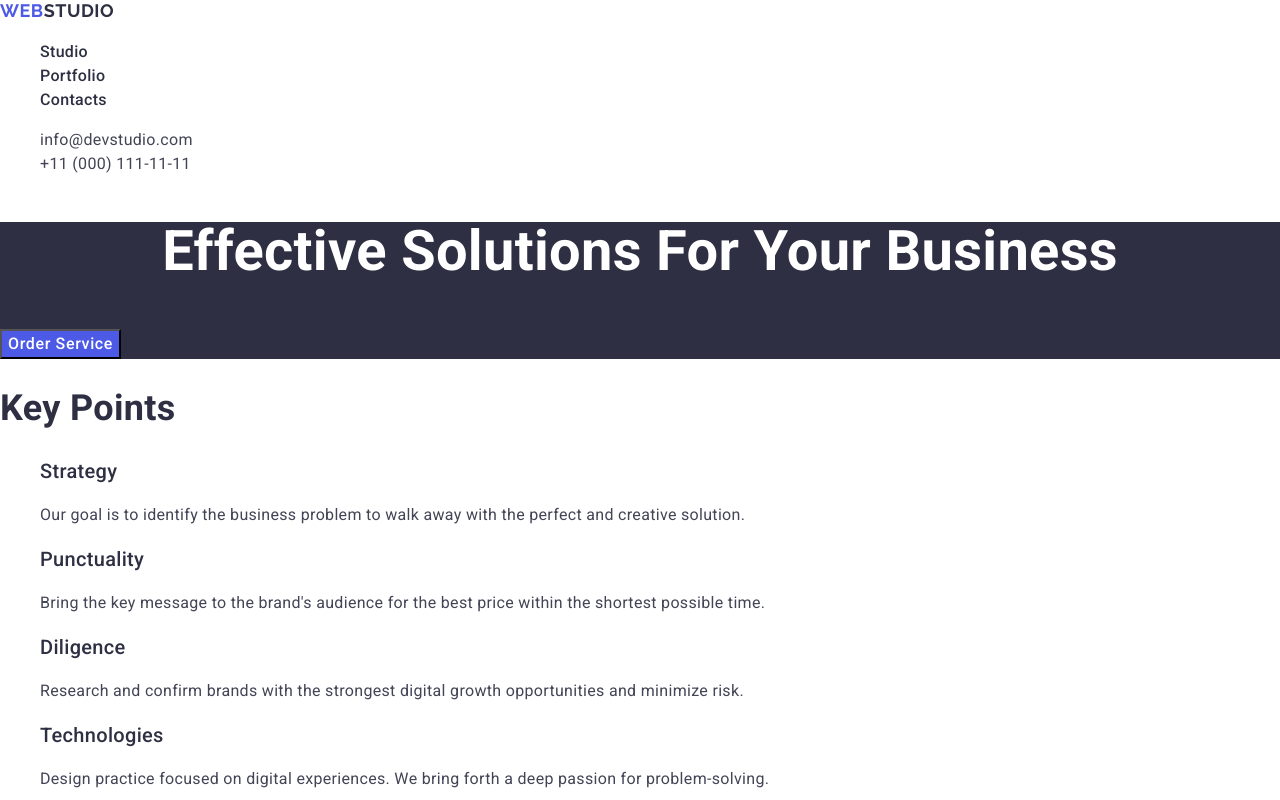
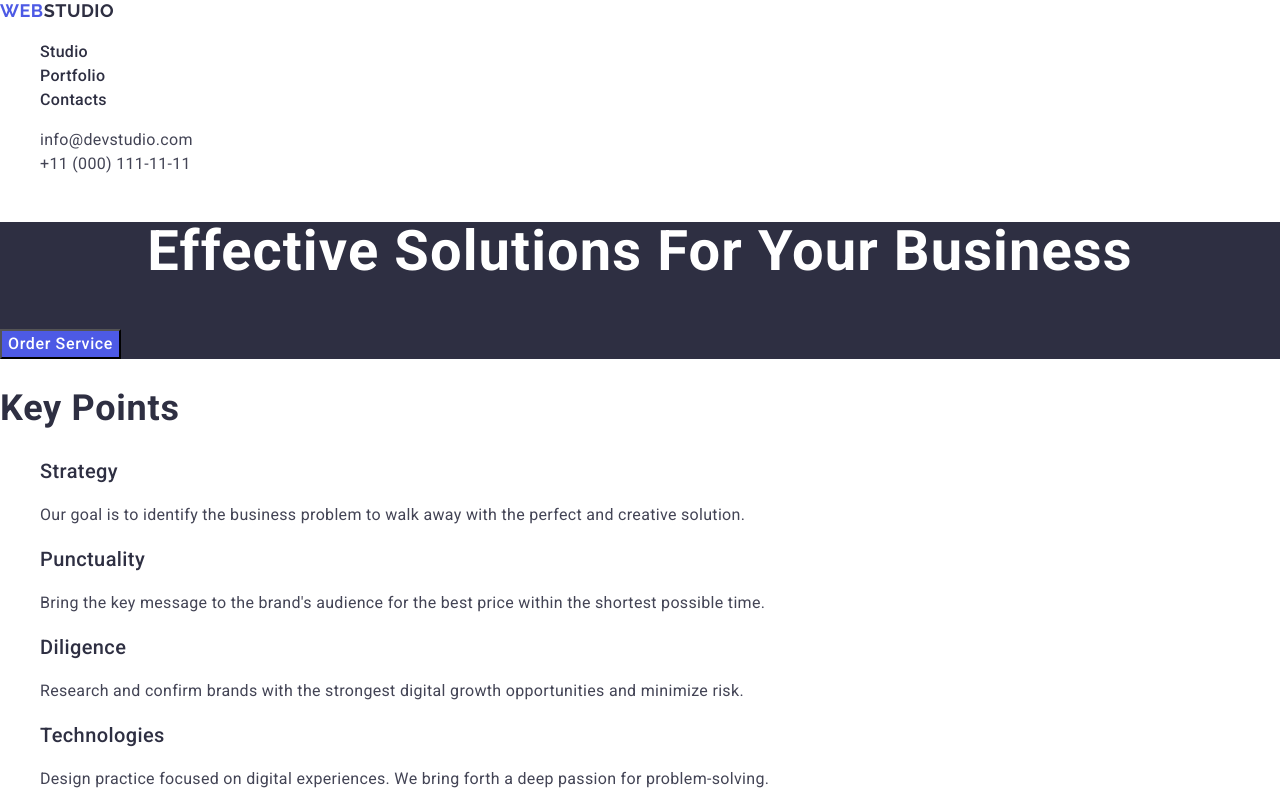
Before and after one commit to pilotocheg/goit-markup-hw-02, a plain HTML site: page index.html in a window 1280 px wide. Shown: the top 800 px of the page. Drawn offline with nearby package versions, Linux system fonts and the light colour scheme.

Commit message:
Fixed letter-spacing for headers

```diff
--- a/css/styles.css
+++ b/css/styles.css
@@ -29,7 +29,8 @@ h1,
 h2,
 h3 {
   color: var(--title-color);
-  letter-spacing: inherit;
+  /* NOTE: tried to use `inherit` but validator is complaining about it */
+  letter-spacing: 0.02em;
   /* this one is really strange... Added this because of validator */
   text-transform: capitalize;
 }
```
